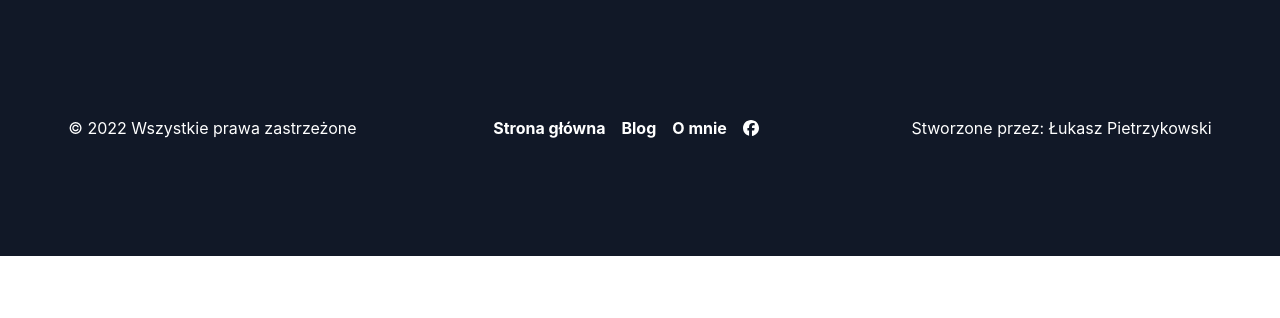
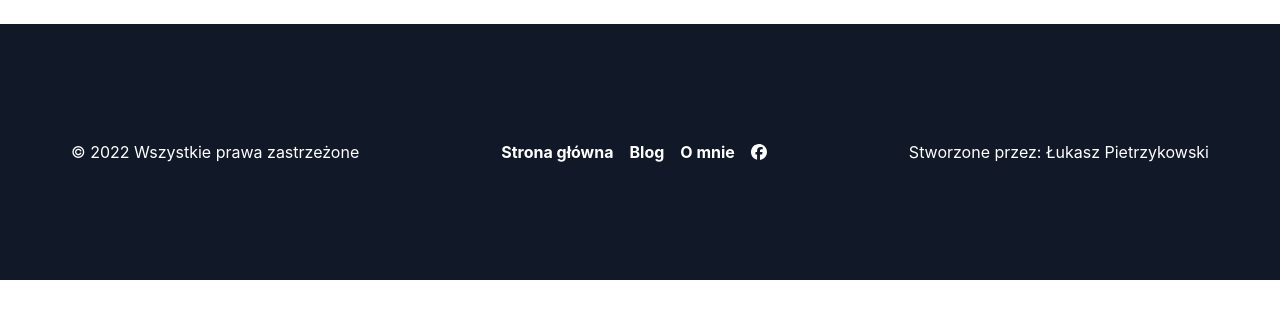
Before and after one commit to LukaszPietrzykowski16/szydelkowa-pasja, a Next.js app: page /components/Footer in a window 1280 px wide. Shown: the top 318 px of the page. Built offline with nearby package versions, Linux system fonts and the light colour scheme.

Commit message:
reversing a string

```diff
--- a/pages/blog/index.js
+++ b/pages/blog/index.js
@@ -8,15 +8,19 @@ import { motion } from "framer-motion"
 
 function Blog ({posts}){
 
+
+   console.log(posts)
+
+
   return (
     <>
     <Navigation />
 
-    <div className='block md:grid md:grid-cols-3'>
-    {posts.map((post) =>
+    <div className='flex flex-col md:grid md:grid-cols-3 md:grid-flow-row-dense'>
+    {posts.reverse().map((post) =>
+
 <Link href={`/blog/${post.slug}`} key={post}>
-  <div className='flex flex-wrap justify-center align-center mt-8 w-full' >
-
+  <div className='flex flex-wrap justify-center align-center mt-8 w-full'>
     <motion.div  initial={{opacity: 0, y: '10vh'}} animate={{opacity: 1, y: 0}} transition={{ type: 'spring', duration: 1.3}} className='w-4/5 rounded-lg p-4 border-2 border-[#12e1f1]'>
     <div className='w-full'>
       <img src={post.imageblog.url} alt={post.title} className="rounded-lg"/>
--- a/pages/components/Footer.jsx
+++ b/pages/components/Footer.jsx
@@ -6,13 +6,13 @@ import Link from 'next/link';
 function Footer() {
   return (
 
-    <footer className='flex-wrap bg-gray-900 text-white flex justify-around align-center h-64 items-center md:flex-nowrap'>
+    <footer className='flex-wrap bg-gray-900 text-white flex justify-around align-center h-64 items-center md:flex-nowrap mt-6'>
       <div> © 2022 Wszystkie prawa zastrzeżone  </div>
       <div className='flex justify-around align-center'>
       <Link href="/"><div className='font-bold pr-8 md:pr-4'>  Strona główna </div></Link>
       <Link href="/blog"><div className='font-bold pr-8 md:pr-4'> Blog </div></Link>
       <Link href="/o-mnie"><div className='font-bold pr-8 md:pr-4'> O mnie </div></Link>
-      <Link href="https://www.facebook.com/profile.php?id=100063693720962"><div className='w-8'> <FontAwesomeIcon icon={faFacebook}/> </div></Link>
+      <Link href="https://www.facebook.com/profile.php?id=100063693720962"><div className='w-4'> <FontAwesomeIcon icon={faFacebook}/> </div></Link>
       </div>
       <div> Stworzone przez: Łukasz Pietrzykowski </div>
     </footer>
```
